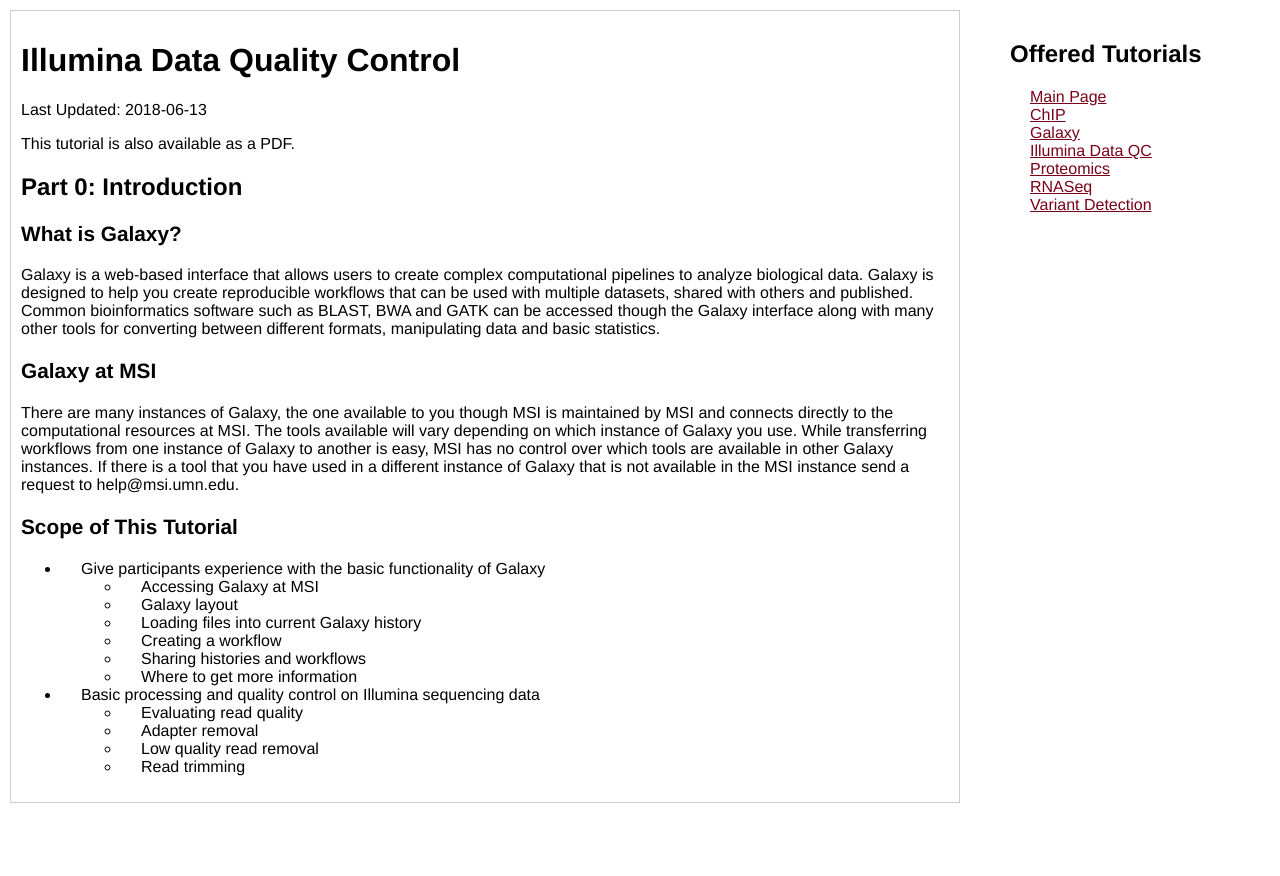
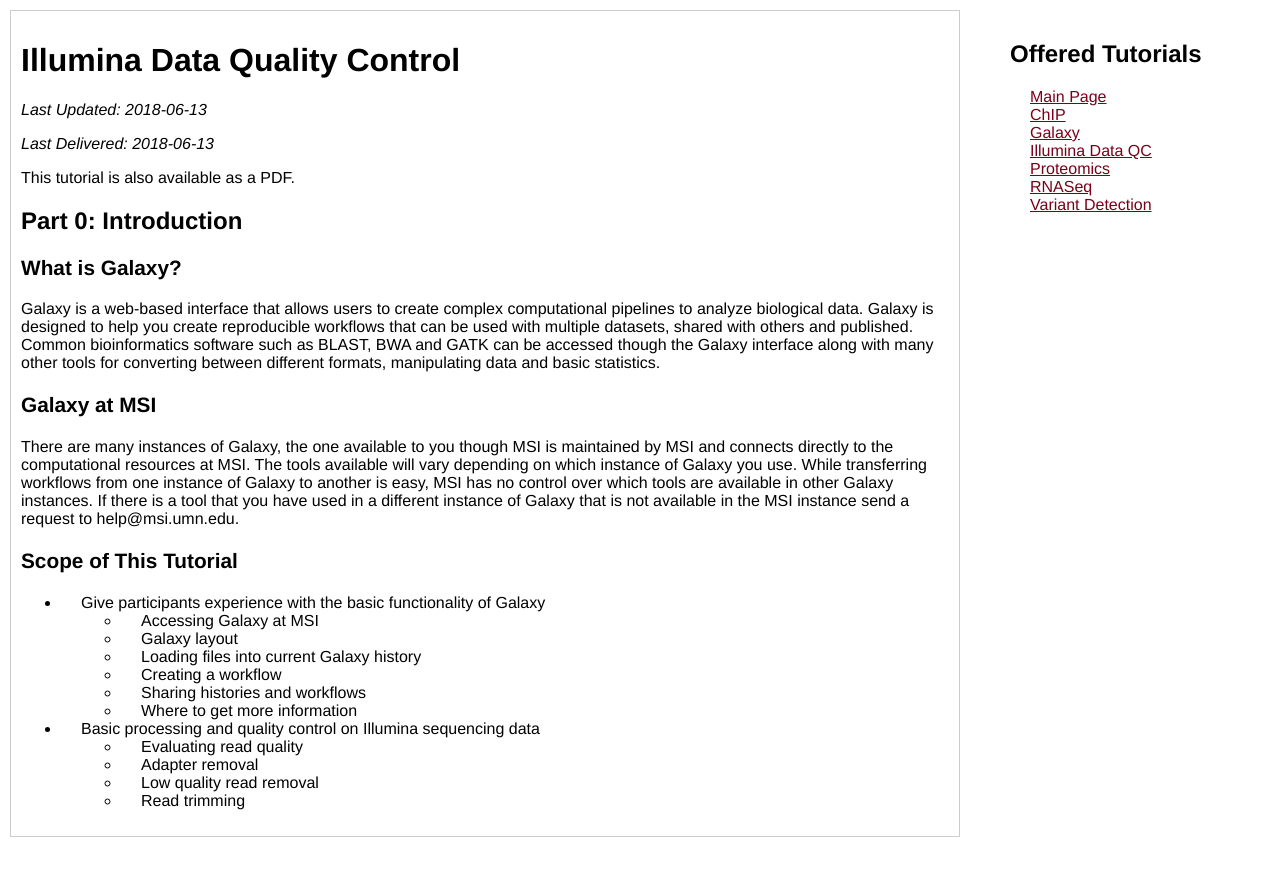
Before and after one commit to msi-ris/Tutorials, a Jekyll site: the page built from illumina_qc.md, in a window 1280 px wide. Shown: the top 876 px of the page. Built offline with Jekyll 4.4.1, drawn with Linux system fonts in a browser that asks for light colours.

Commit message:
Add some more to illumina

```diff
--- a/illumina_qc.md
+++ b/illumina_qc.md
@@ -4,10 +4,13 @@ title: Illumina Data QC Tutorial
 permalink: /illumina/
 exclude: false
 updated: 2018-06-13
+delivered: 2018-06-13
 ---
 
 # Illumina Data Quality Control
-Last Updated: {{page.updated}}
+*Last Updated: {{page.updated}}*
+
+*Last Delivered: {{page.delivered}}*
 
 This tutorial is also available as a PDF.
 
```
